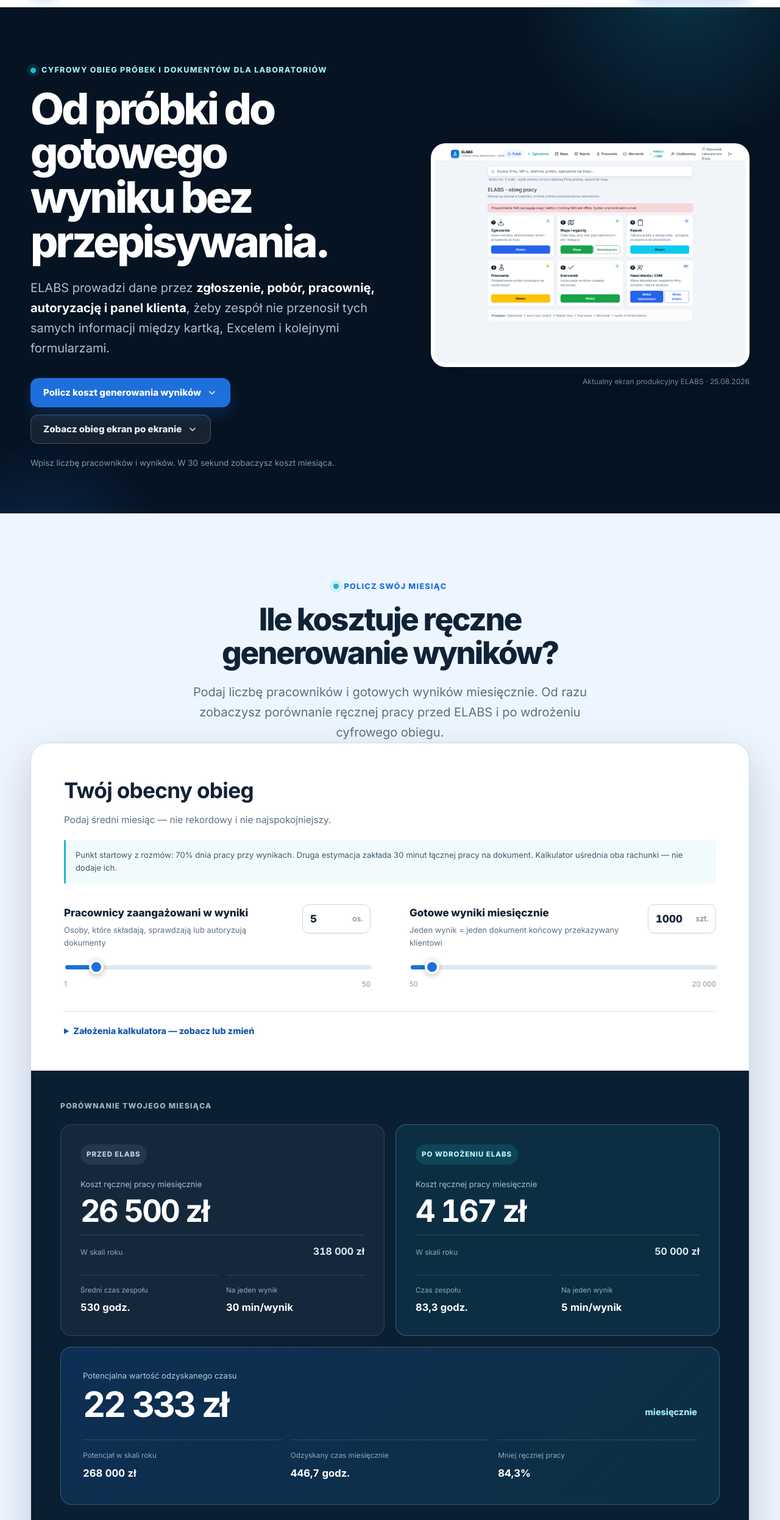
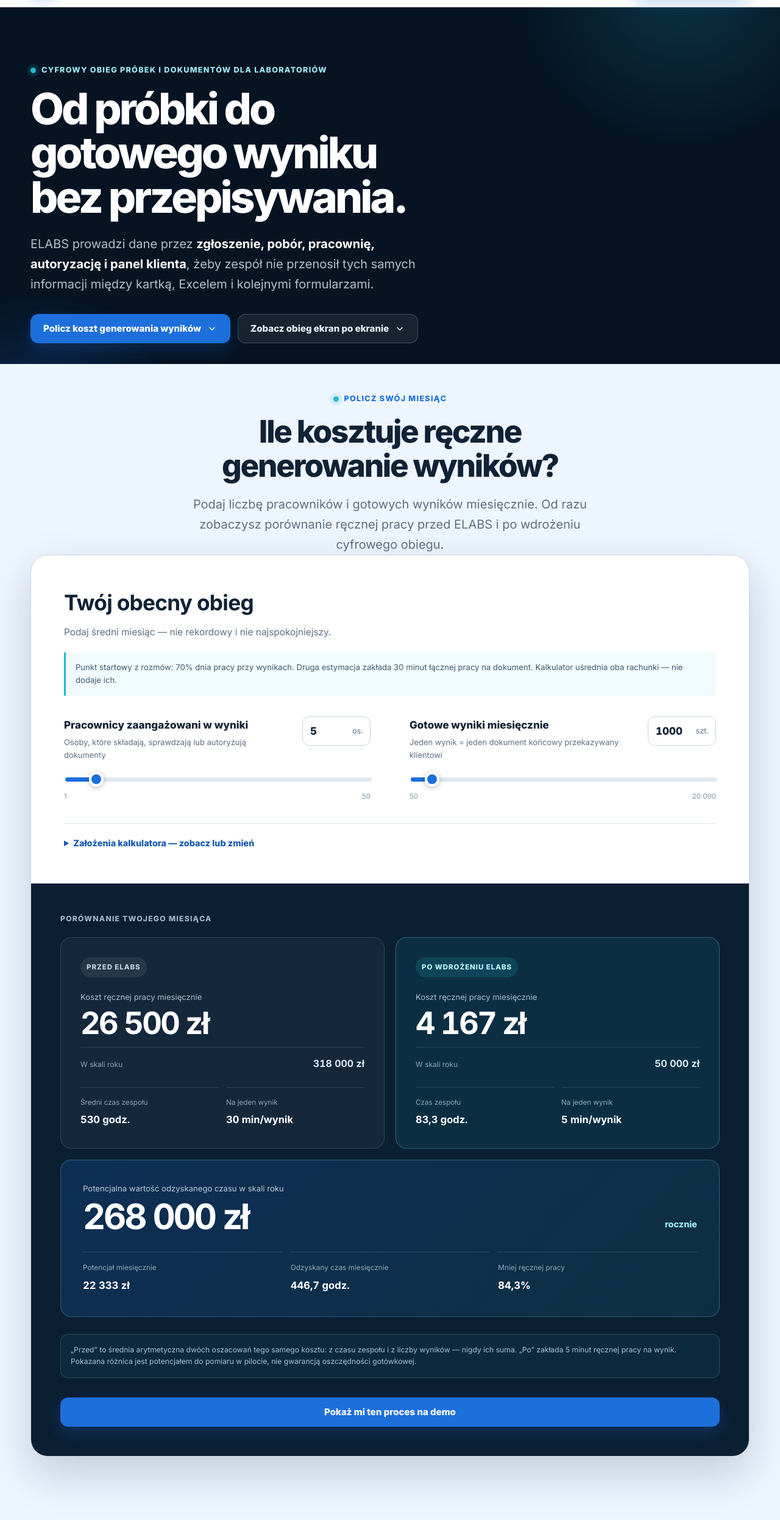
Before and after one commit to adriansga/Labsolutions, a website: page index.html in a window 1280 px wide. Shown: the part 65-2558 px from the top of the page at 61% size. Drawn offline with Linux system fonts and the light colour scheme.

Commit message:
feat: umiesc kalkulator bezposrednio pod hero CTA

```diff
--- a/index.html
+++ b/index.html
@@ -125,6 +125,7 @@
       margin-inline: auto;
     }
     .section { padding: 104px 0; }
+    .calculator-section { padding-top: 42px; }
     .section-tight { padding: 64px 0; }
     .section-white { background: var(--surface); }
     .section-blue { background: var(--canvas-blue); }
@@ -257,7 +258,7 @@
       position: relative;
       isolation: isolate;
       overflow: hidden;
-      padding: 88px 0 72px;
+      padding: 88px 0 34px;
       color: #d6e3ee;
       background: var(--navy-950);
     }
@@ -285,11 +286,9 @@
     }
     .hero-grid {
       display: grid;
-      grid-template-columns: minmax(0, 1fr) minmax(460px, .92fr);
-      align-items: center;
-      gap: clamp(48px, 7vw, 88px);
+      grid-template-columns: minmax(0, 1fr);
     }
-    .hero-copy { max-width: 710px; }
+    .hero-copy { max-width: 850px; }
     .hero-sub {
       max-width: 665px;
       margin-bottom: 32px;
@@ -299,25 +298,6 @@
     }
     .hero-sub strong { color: #fff; font-weight: 650; }
     .hero-actions { display: flex; flex-wrap: wrap; gap: 12px; }
-    .hero-note {
-      margin-top: 20px;
-      color: #8097ab;
-      font-size: .84rem;
-    }
-
-    .product-visual { position: relative; max-width: 590px; margin-inline: auto; }
-    .device {
-      position: relative;
-      overflow: hidden;
-      width: 100%;
-      border: 6px solid rgba(255, 255, 255, .92);
-      border-radius: 24px;
-      background: #fff;
-      box-shadow: var(--shadow-lg);
-    }
-    .device img { width: 100%; height: auto; aspect-ratio: 1.44 / 1; object-fit: cover; object-position: top; }
-    .screen-proof-note { margin-top: 14px; color: #8097ab; font-size: .75rem; text-align: right; }
-
     .proof-strip { border-bottom: 1px solid var(--line); background: #fff; }
     .proof-list {
       min-height: 82px;
@@ -653,11 +633,9 @@
     .reveal.is-visible { opacity: 1; transform: none; }
 
     @media (max-width: 980px) {
-      .hero-grid,
       .founder-faq-grid,
       .contact-grid { grid-template-columns: 1fr; }
-      .hero-copy { max-width: 780px; }
-      .product-visual { width: min(100%, 520px); }
+      .hero-copy { max-width: 850px; }
       .founder-faq-grid { max-width: 760px; margin-inline: auto; }
       .founder-card { display: grid; grid-template-columns: 280px 1fr; }
       .founder-photo { height: 100%; min-height: 330px; }
@@ -697,12 +675,11 @@
       .section { padding: 74px 0; }
       .section-tight { padding: 48px 0; }
       .brand-mark { width: 38px; height: 38px; border-radius: 11px; }
-      .hero { padding: 68px 0 58px; }
+      .hero { padding: 68px 0 28px; }
+      .calculator-section { padding-top: 36px; }
       h1 { font-size: clamp(2.55rem, 12vw, 3.45rem); }
       .hero-actions { display: grid; }
       .hero-actions .button { width: 100%; }
-      .product-visual { margin-top: 6px; }
-      .device { margin-inline: auto; }
       .calc-label-row { display: grid; gap: 10px; }
       .number-wrap input { width: 100%; }
       .number-wrap { width: 100%; }
@@ -775,19 +752,11 @@
               <svg viewBox="0 0 24 24" fill="none" stroke="currentColor" stroke-width="2" aria-hidden="true"><path d="m6 9 6 6 6-6"/></svg>
             </a>
           </div>
-          <p class="hero-note">Wpisz liczbę pracowników i wyników. W 30 sekund zobaczysz koszt miesiąca.</p>
-        </div>
-
-        <div class="product-visual reveal" aria-label="Podgląd działającej aplikacji ELABS">
-          <div class="device">
-            <img src="assets/elabs-01-pulpit.png" alt="Aktualny pulpit ELABS z modułami ułożonymi w kolejności obiegu próbki">
-          </div>
-          <p class="screen-proof-note">Aktualny ekran produkcyjny ELABS · 25.08.2026</p>
         </div>
       </div>
     </section>
 
-    <section class="section section-blue" id="kalkulator">
+    <section class="section section-blue calculator-section" id="kalkulator">
       <div class="container">
         <div class="section-heading center reveal">
           <span class="eyebrow">Policz swój miesiąc</span>
@@ -912,15 +881,15 @@
             <div class="savings-summary">
               <div class="savings-main">
                 <div class="savings-main-copy">
-                  <span>Potencjalna wartość odzyskanego czasu</span>
-                  <strong class="savings-value" id="monthly-savings">22 333 zł</strong>
+                  <span>Potencjalna wartość odzyskanego czasu w skali roku</span>
+                  <strong class="savings-value" id="annual-savings">268 000 zł</strong>
                 </div>
-                <span class="savings-period">miesięcznie</span>
+                <span class="savings-period">rocznie</span>
               </div>
               <div class="savings-grid">
                 <div class="savings-metric">
-                  <span>Potencjał w skali roku</span>
-                  <strong id="annual-savings">268 000 zł</strong>
+                  <span>Potencjał miesięcznie</span>
+                  <strong id="monthly-savings">22 333 zł</strong>
                 </div>
                 <div class="savings-metric">
                   <span>Odzyskany czas miesięcznie</span>
```
Also changed, not shown: design.md (+4 -4 lines), docs/PROTOTYP_LANDING_ELABS_2026-08-26.md (+6 -10 lines), tests/landing.spec.js (+15 -1 lines).
